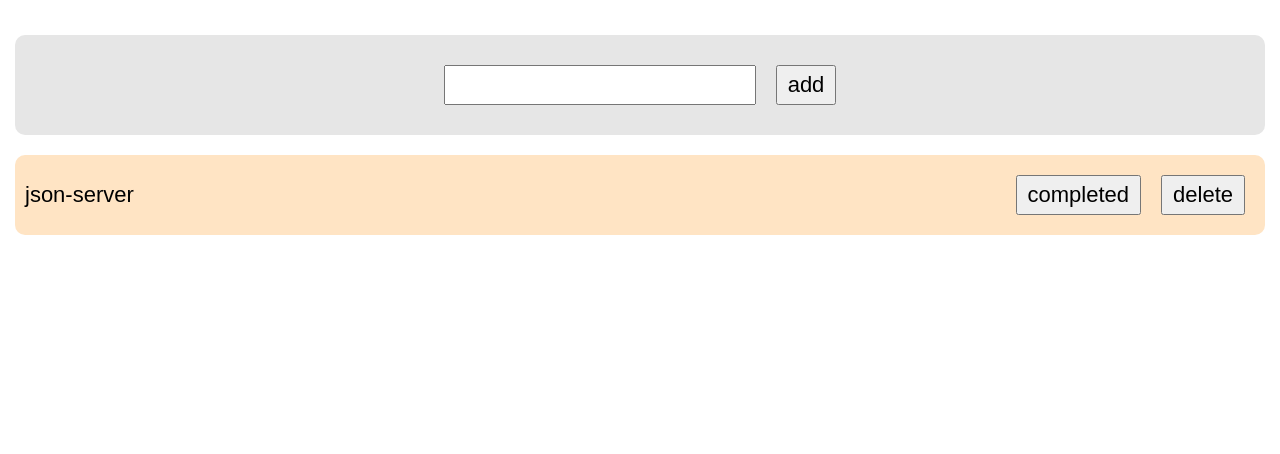
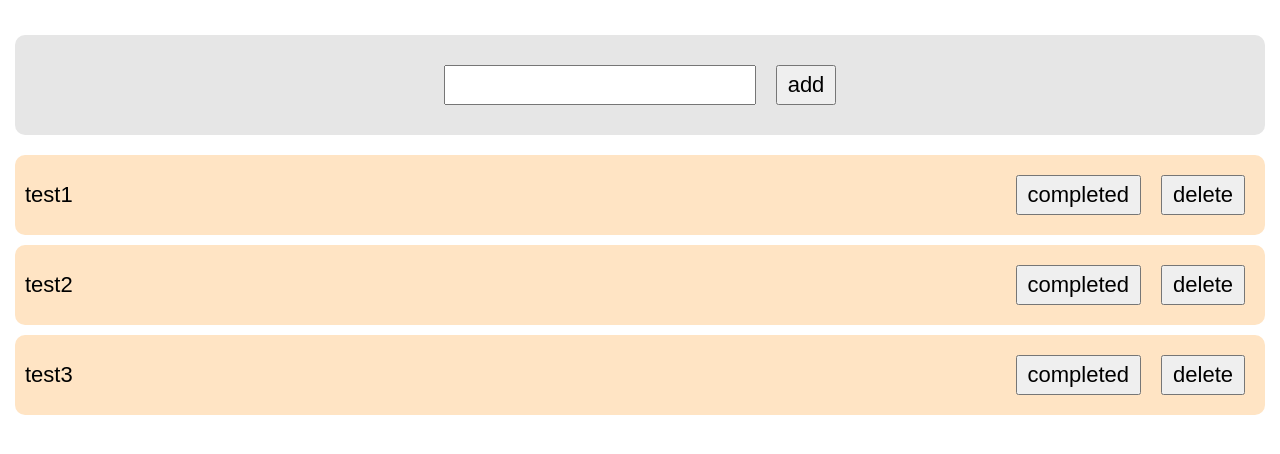
Before and after one commit to Soheiljafarnejad/redux-toolkit, a React (Create React App) app: page / in a window 1280 px wide. Shown: the top 454 px of the page. Built offline with nearby package versions, Linux system fonts and the light colour scheme; data requests are answered from the project's data file.

Commit message:
async AddTodo

```diff
--- /dev/null
+++ b/db.json
@@ -0,0 +1,19 @@
+{
+  "todos": [
+    {
+      "id": 1,
+      "title": "test1",
+      "completed": false
+    },
+    {
+      "title": "test2",
+      "completed": false,
+      "id": 2
+    },
+    {
+      "title": "test3",
+      "completed": false,
+      "id": 3
+    }
+  ]
+}
--- a/src/components/TodoComponent.js
+++ b/src/components/TodoComponent.js
@@ -1,10 +1,10 @@
 import { useEffect, useState } from "react";
 import { useDispatch, useSelector } from "react-redux";
 import {
-  addTodo,
+  asyncAddTodo,
   completedTodo,
   deleteTodo,
-  getAsyncTodos,
+  asyncGetTodo,
 } from "../features/todo/todoSlice";
 
 const TodoComponent = () => {
@@ -28,7 +28,7 @@
         value={value}
         onChange={(e) => setValue(e.target.value)}
       />
-      <button onClick={() => dispatch(addTodo(value))}>add</button>
+      <button onClick={() => dispatch(asyncAddTodo(value))}>add</button>
     </div>
   );
 };
@@ -37,7 +37,7 @@
   const { todo, error, loading } = useSelector((store) => store.todoReducer);
   const dispatch = useDispatch();
   useEffect(() => {
-    dispatch(getAsyncTodos());
+    dispatch(asyncGetTodo());
   }, [dispatch]);
 
   if (loading) {
--- a/src/features/todo/todoSlice.js
+++ b/src/features/todo/todoSlice.js
@@ -3,11 +3,26 @@
 
 const initialState = { todo: [], error: false, loading: false };
 
-export const getAsyncTodos = createAsyncThunk(
-  "todo/getAsyncTodos",
+export const asyncGetTodo = createAsyncThunk(
+  "todo/asyncGetTodo",
   async (_, { rejectWithValue }) => {
     try {
       const response = await axios.get("http://localhost:3001/todos");
+      return response.data;
+    } catch (error) {
+      return rejectWithValue(error.message);
+    }
+  }
+);
+
+export const asyncAddTodo = createAsyncThunk(
+  "todo/asyncAddTodo",
+  async (payload, { rejectWithValue }) => {
+    try {
+      const response = await axios.post("http://localhost:3001/todos", {
+        title: payload,
+        completed: false,
+      });
       return response.data;
     } catch (error) {
       return rejectWithValue(error.message);
@@ -36,16 +51,20 @@
     },
   },
   extraReducers: {
-    [getAsyncTodos.pending]: (state, action) => {
+    [asyncGetTodo.pending]: (state, action) => {
       return { ...state, todo: [], error: false, loading: true };
     },
 
-    [getAsyncTodos.fulfilled]: (state, action) => {
+    [asyncGetTodo.rejected]: (state, action) => {
+      return { ...state, todo: [], error: action.payload, loading: false };
+    },
+
+    [asyncGetTodo.fulfilled]: (state, action) => {
       return { ...state, todo: action.payload, error: false, loading: false };
     },
 
-    [getAsyncTodos.rejected]: (state, action) => {
-      return { ...state, todo: [], error: action.payload, loading: false };
+    [asyncAddTodo.fulfilled]: (state, action) => {
+      state.todo.push(action.payload);
     },
   },
 });
```
